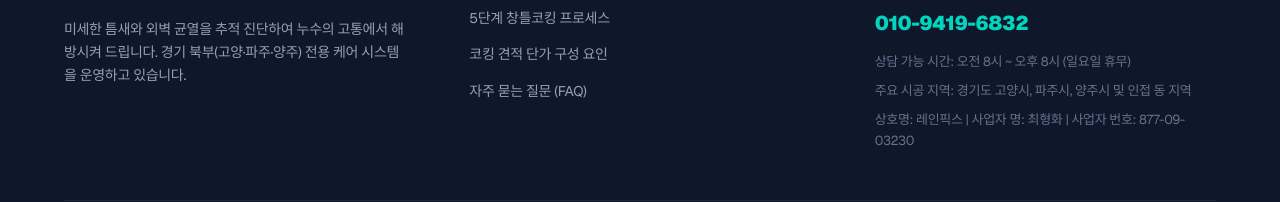
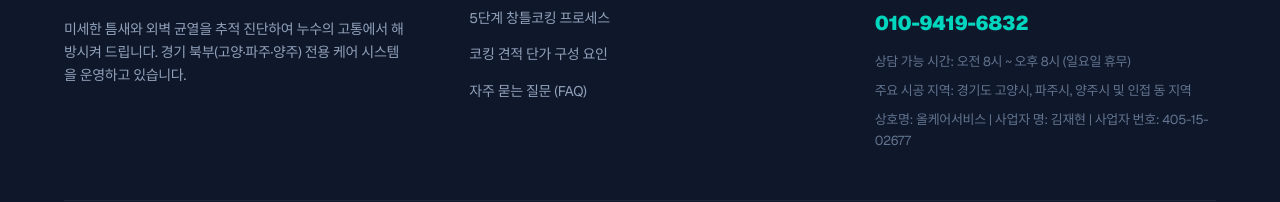
Before and after one commit to wogus5695-ctrl/Ngyeonggi-rope-01, a Next.js app: page / in a window 1280 px wide. Shown: the part 7182-7384 px from the top of the page. Built offline with nearby package versions, Linux system fonts and the light colour scheme.

Commit message:
chore: update footer business info conditionally for main page

```diff
--- a/src/components/Footer.tsx
+++ b/src/components/Footer.tsx
@@ -71,7 +71,11 @@ export default function Footer({ dynamicKeyword, phone = "010-9419-6832", isWate
             <ul className="space-y-2 text-[13px] text-slate-500">
               <li>상담 가능 시간: 오전 8시 ~ 오후 8시 (일요일 휴무)</li>
               <li>주요 시공 지역: 경기도 고양시, 파주시, 양주시 및 인접 동 지역</li>
-              <li>상호명: 레인픽스 | 사업자 명: 최형화 | 사업자 번호: 877-09-03230</li>
+              {dynamicKeyword ? (
+                <li>상호명: 레인픽스 | 사업자 명: 최형화 | 사업자 번호: 877-09-03230</li>
+              ) : (
+                <li>상호명: 올케어서비스 | 사업자 명: 김재현 | 사업자 번호: 405-15-02677</li>
+              )}
             </ul>
           </div>
         </div>
```
